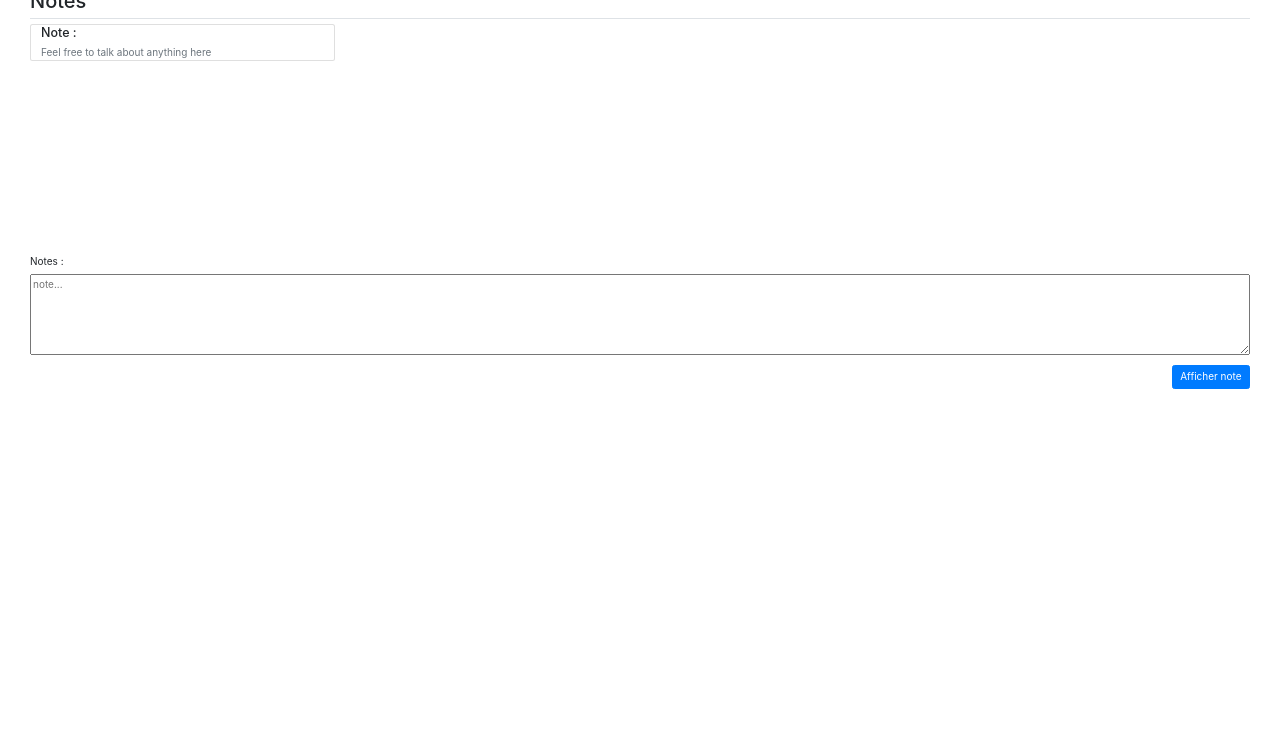
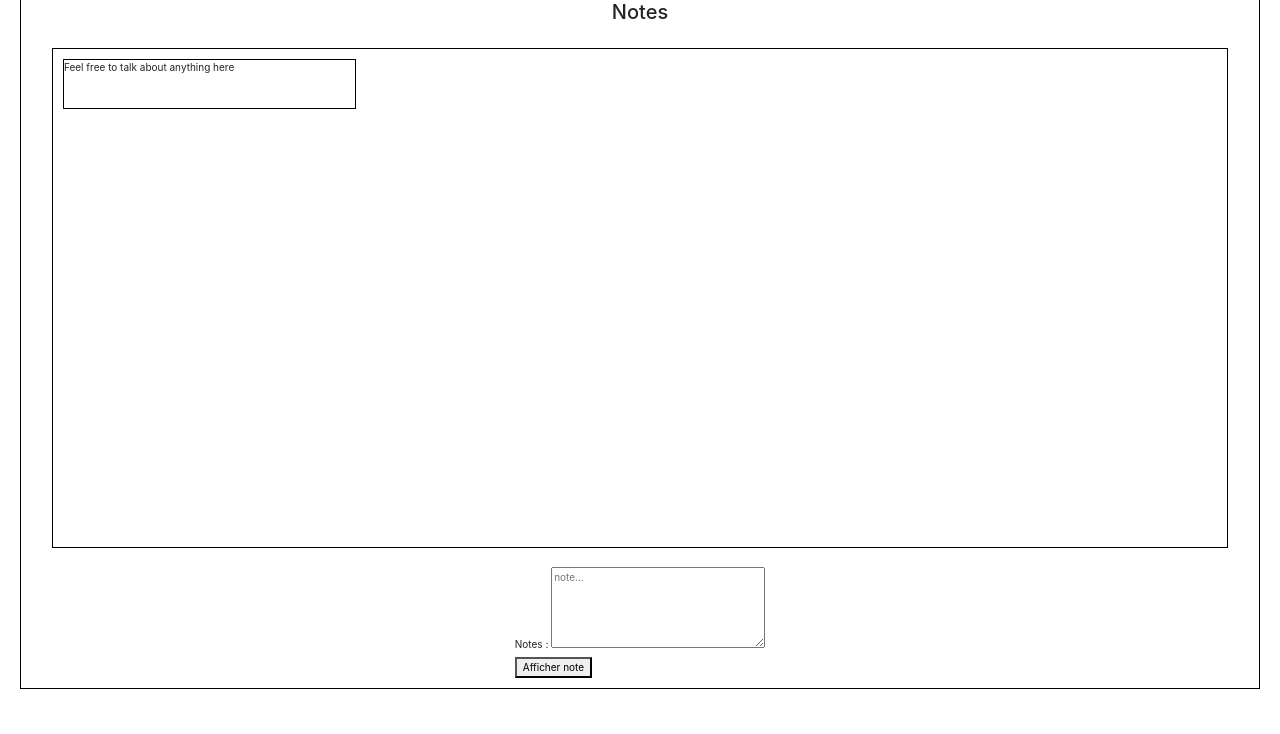
Before and after one commit to audbnt/Bloc-Note-Ajout, a website: page page1.html in a window 1280 px wide. Shown: the part 66-800 px from the top of the page. Drawn offline with nearby package versions, Linux system fonts and the light colour scheme.

Commit message:
modif html, css et js

```diff
--- a/css/style.css
+++ b/css/style.css
@@ -1,11 +1,35 @@
-.chat {
-	min-height: 400px;
-    max-height: 100vh;
+body{
+    display: flex;
+    flex-direction: column;
+    justify-content: flex-start;
+    align-items: center;
+	text-align: center;
     box-sizing: border-box;
+    margin: auto;
+    padding: 2rem;
 }
 
-@media (min-width: 768px) {
-	.chat {
-		max-height: calc(100vh - 78px)
-	}
+.spaceNotes{
+    width: 100%;
+    height: 700px;
+    display: flex;
+    flex-direction: column;
+    justify-content: space-around;
+    align-items: center;
+    border: .1rem solid black;
 }
+
+
+.notesBoard{
+    border: .1rem solid black;
+    width: 95%;
+    height: 500px;
+}
+
+
+.notes{
+    border: .1rem solid black;
+    width: 25%;
+    height: 10%;
+    margin: 1rem;
+}
--- a/js/index1.js
+++ b/js/index1.js
@@ -11,10 +11,9 @@ function addElement () {
 
   // ajoute le nouvel élément créé et son contenu dans le DOM
   let currentDiv = document.getElementById('div1');
-  document.getElementById("notesBoard").insertBefore(newDiv, currentDiv);
+  document.getElementById("notesBoard").ad(newDiv, currentDiv);
 
 }
 
 
 bpSend.addEventListener("click", addElement);
-document.getElementById("notesBoard").onload = addElement;
--- a/page1.html
+++ b/page1.html
@@ -10,31 +10,26 @@
     <link rel="stylesheet" href="css/style.css">
     <link rel="stylesheet" href="node_modules/bootstrap/dist/css/bootstrap.css">
 </head>
-<body class="min-vh-100 d-flex flex-column px-5">
-    <header class="mb-4 flex-shrink-0 bg-primary d-flex flex-column flex-md-row justify-content-center">
-          <h1 class="h1 text-white m-2">Bloc notes</h1>
+<body>
+    <header>
+          <h1>Bloc notes</h1>
     </header>
 
-    <div class="chat order-first order-md-2 d-flex flex-column w-100 ">
-        <h2 class="pb-2 border-bottom">Notes</h2>
-        <div class="messages w-100 flex-grow-1 overflow-auto" id="notesBoard">
-            <div id="div1">
-                <div class="card w-25 h-25 d-flex flex-column justify-content-center pl-3">
-                    <h3 class="h5">
-                        Note :
-                    </h3>
-                    <p class="text-secondary card-text">
+    <div class="spaceNotes">
+        <h2>Notes</h2>
+        <div id="notesBoard" class="notesBoard">
+            <div id="div1" class="notes">
+                    <p>
                         Feel free to talk about anything here
                     </p>
-                </div>
             </div>
         </div>
-        <form class="d-flex flex-column" action="js/index1.js">
-            <div class="form-group d-flex flex-column">
+        <form action="js/index1.js">
+            <div>
                 <label for="message">Notes :</label>
                 <textarea name="message" id="note" cols="30" rows="5" maxlength="100" placeholder="note..." wrap="hard"></textarea>
             </div>
-            <button type="submit" class="btn btn-primary ml-auto" value="affiche" id="bpValid">Afficher note</button>
+            <button type="submit" value="affiche" id="bpValid">Afficher note</button>
         </form>
     </div>
 
```
